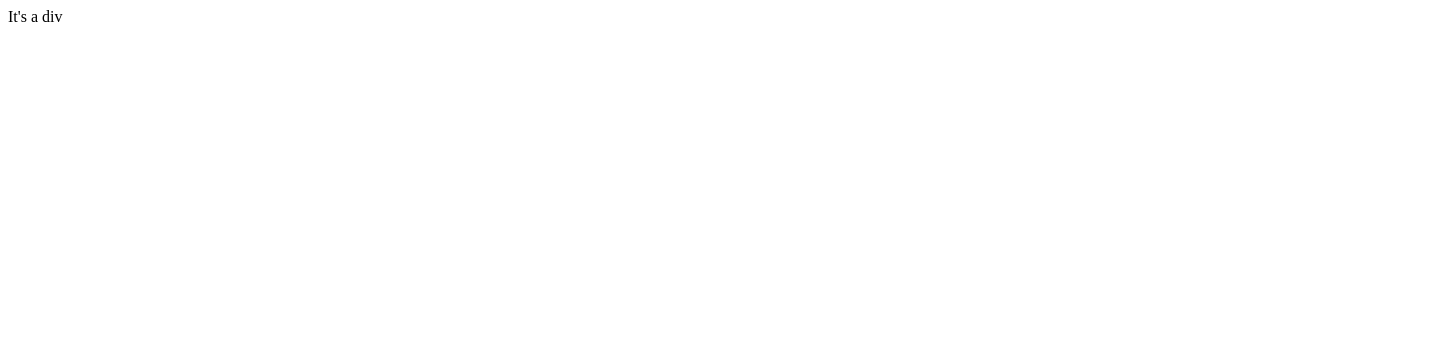
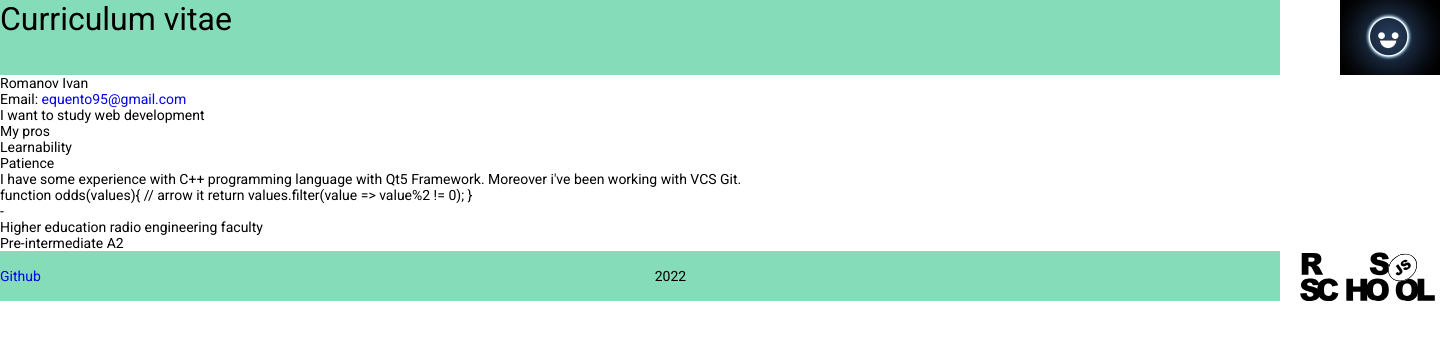
Before and after one commit to axpehuct/rsschool-cv, a plain HTML site: page index.html in a window 1280 px wide. Shown: the whole page, 1440 px wide, since content can reach past the window. Drawn offline with Linux system fonts and the light colour scheme.

Commit message:
feat: cv3 finished

```diff
--- a/index.html
+++ b/index.html
@@ -4,11 +4,56 @@
     <meta charset="UTF-8">
     <meta http-equiv="X-UA-Compatible" content="IE=edge">
     <meta name="viewport" content="width=device-width, initial-scale=1.0">
-    <title>Document</title>
+    <link rel="stylesheet" href="style.css">
+    <link rel="preconnect" href="https://fonts.googleapis.com">
+    <link rel="preconnect" href="https://fonts.gstatic.com" crossorigin>
+    <link href="https://fonts.googleapis.com/css2?family=Roboto&display=swap" rel="stylesheet">
+    <title>CV</title>
 </head>
 <body>
-    <div>
-        It's a div
-    </div>
+    <header class="header">
+        <div class="container header-container">
+            <h1 class="title">Curriculum vitae</h1>
+            <img class="ava" src="assets/img/ava.jpeg" alt="avatar">
+        </div>
+    </header>
+    <main class="main">
+        <div class="container main-container">
+            <ol class="cv-list">
+                <li class="cv-point">Romanov Ivan</li>
+                <li class="cv-point" >
+                    Email:
+                    <a class="email" href="mailto:equento95@gmail.com" >
+                        equento95@gmail.com
+                    </a>
+                </li>
+                <li class="cv-point">
+                    I want to study web development
+                    <ul>
+                        <li class="cv-subpoint">My pros</li>
+                        <li>
+                            <ul>
+                                <li class="cv-subpoint-level2">Learnability</li>
+                                <li class="cv-subpoint-level2">Patience</li>
+                            </ul>
+                        </li>
+                    </ul>
+                </li>
+                <li class="cv-point">I have some experience with C++ programming language with Qt5 Framework. Moreover i've been working with VCS Git.</li>
+                <li class="cv-point">function odds(values){ // arrow it return values.filter(value => value%2 != 0); }</li>
+                <li class="cv-point">-</li>
+                <li class="cv-point">Higher education radio engineering faculty</li>
+                <li class="cv-point">Pre-intermediate А2</li>
+            </ol>
+        </div>
+    </main>
+    <footer class="footer">
+        <div class="container footer-container">
+            <a class="github" href="https://github.com/axpehuct">Github</a>
+            2022
+            <a class="rss" href="https://rs.school/js/"></a>
+            <!-- <img src="./assets/img/rs_school_js.svg" alt="rss"> -->
+        </div>
+    </footer>
 </body>
 </html>
--- a/style.css
+++ b/style.css
@@ -1,3 +1,114 @@
-div{
+* {
+    padding: 0;
+    margin: 0;
+    border: 0;
+    box-sizing: border-box;
+    font-family: "Roboto", sans-serif;
+    font-size: 14px;
+}
+
+*,
+*:before,
+*:after {
+    -moz-box-sizing: border-box;
+    -webkit-box-sizing: border-box;
+    box-sizing: border-box;
+}
+
+a,
+a:hover,
+a:visited {
+    cursor: pointer;
+    text-decoration: none;
+}
+
+a:focus,
+a:active {
+    outline: none;
+}
+
+nav,
+footer,
+header,
+aside {
+    display: block;
+}
+
+html,
+body {
+    font-size: 14px;
+}
+
+input,
+button,
+textarea {
+    font-family: inherit;
+}
+
+input::-ms-clear {
+    display: none;
+}
+
+button {
+    cursor: pointer;
+}
+
+ul li {
+    list-style: none;
+    vertical-align: center;
+}
+
+img {
+    vertical-align: top;
+}
+
+h1,
+h2,
+h3,
+h4,
+h5,
+h6 {
+    font-size: inherit;
+    font-weight: inherit;
+}
+
+body{
+    font-family: 'Roboto', sans-serif;
+}
+
+.header,
+.footer{
+background-color: #85dcb8;
+}
+
+.header-container{
     display: flex;
+    justify-content: space-between;
 }
+.ava{
+    width: 100px;
+}
+
+.container{
+    width: 1440px;
+    margin: 0 auto;
+}
+.title{
+    font-size: 32px;
+}
+
+.fio{
+    font-size: 24px;
+}
+.footer-container{
+    display: flex;
+    justify-content: space-between;
+    align-items: center;
+}
+.rss{
+    height: 50px;
+    width: 140px;
+    background-image: url("assets/img/rs_school_js.svg");
+    background-repeat: no-repeat;
+    background-size: contain;
+}
```
Also changed, not shown: assets/img/ava.jpeg (added), assets/img/github.png (added), assets/img/rs_school_js.svg (added).
